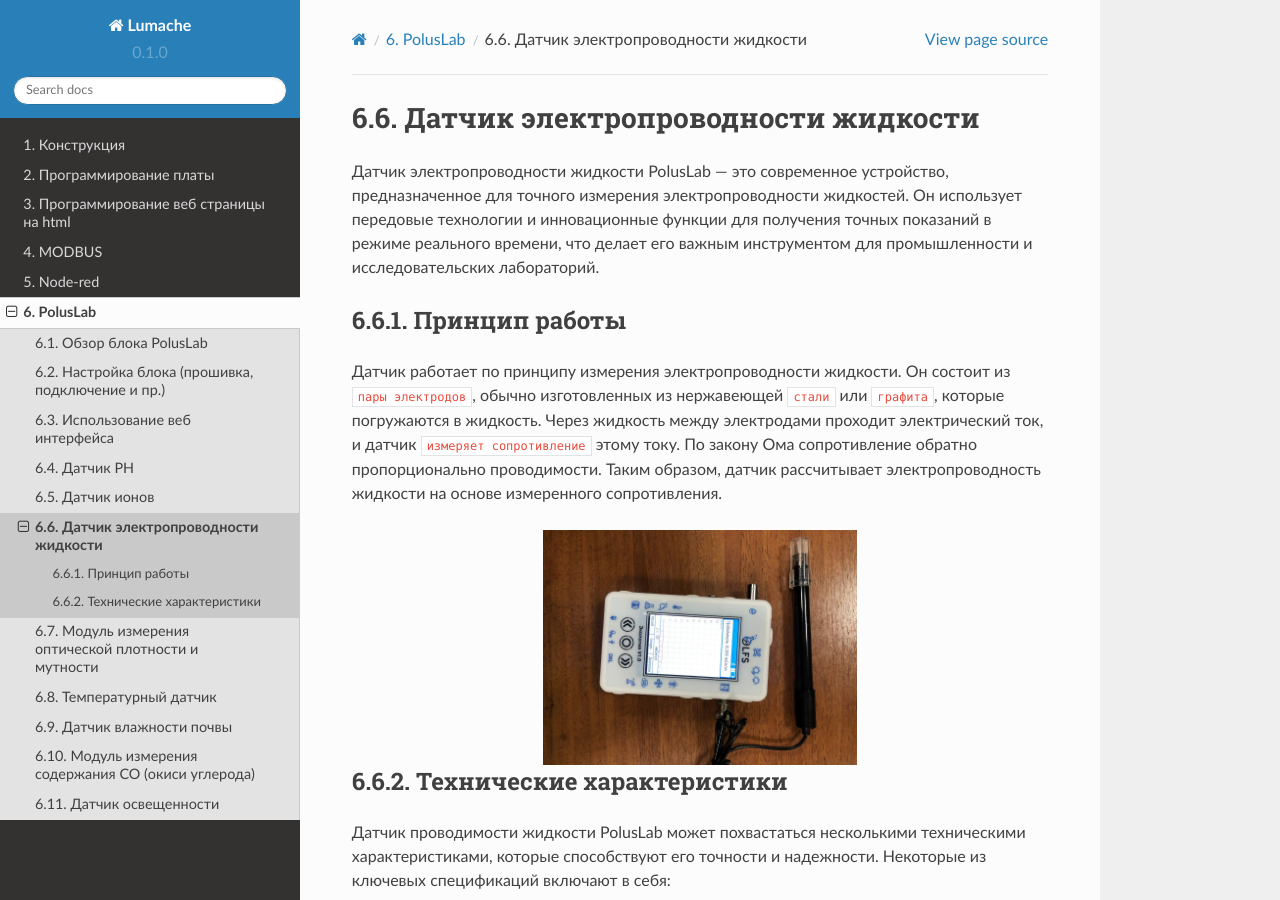
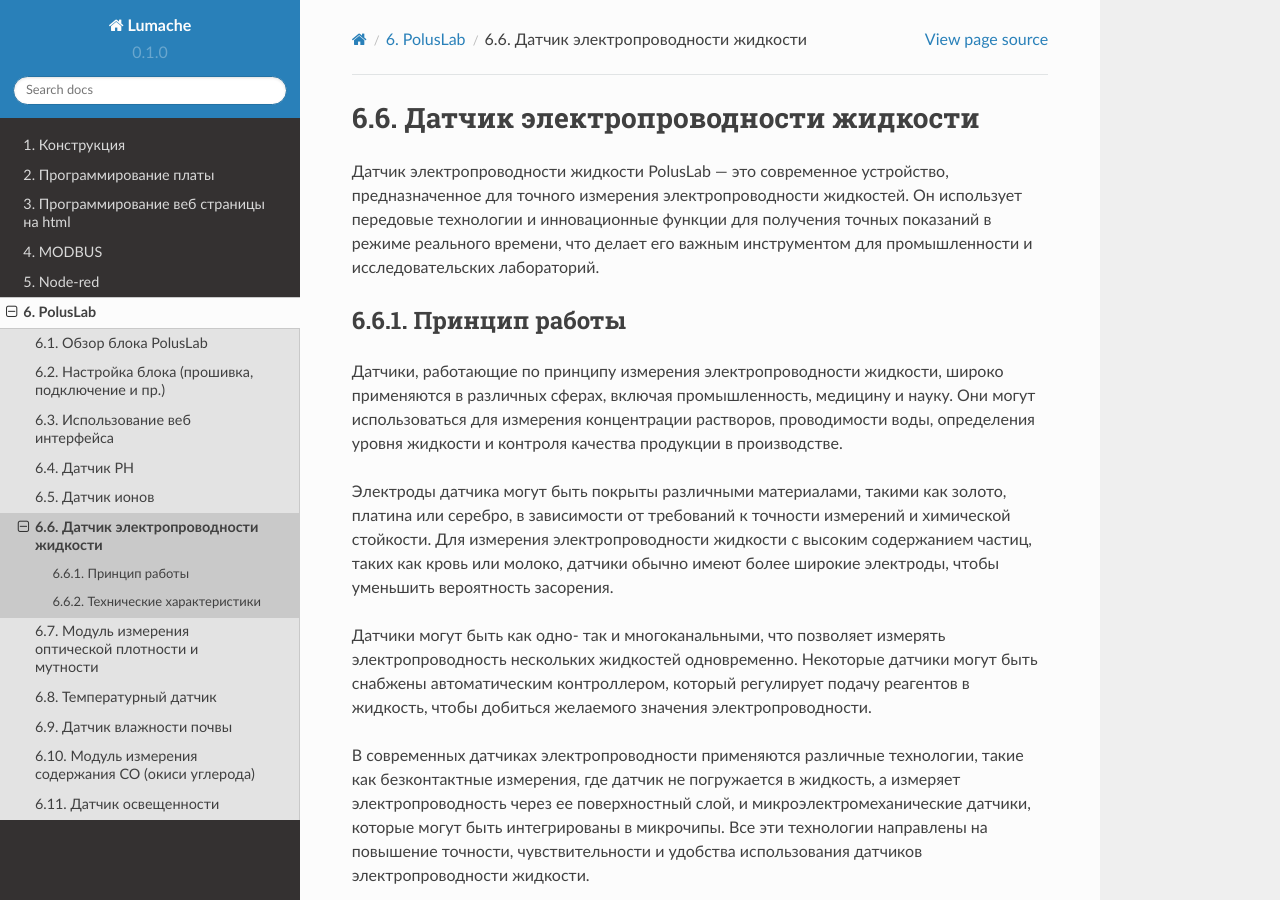
Before and after one commit to BBanwz/book_AL_GH, a Sphinx documentation site: the page built from docs/6PolusLab/6electricity.rst, in a window 1280 px wide and 900 px high. Built offline with Sphinx 7.4.7 and the Read the Docs theme 2.0.0, drawn with Linux system fonts in a browser that asks for light colours.

Commit message:
Update 6electricity.rst

```diff
--- a/docs/6PolusLab/6electricity.rst
+++ b/docs/6PolusLab/6electricity.rst
@@ -7,7 +7,13 @@
 Принцип работы
 ~~~~~~~~~~~~~~
 
-Датчик работает по принципу измерения электропроводности жидкости. Он состоит из ``пары электродов``, обычно изготовленных из нержавеющей ``стали`` или ``графита``, которые погружаются в жидкость. Через жидкость между электродами проходит электрический ток, и датчик ``измеряет сопротивление`` этому току. По закону Ома сопротивление обратно пропорционально проводимости. Таким образом, датчик рассчитывает электропроводность жидкости на основе измеренного сопротивления.
+Датчики, работающие по принципу измерения электропроводности жидкости, широко применяются в различных сферах, включая промышленность, медицину и науку. Они могут использоваться для измерения концентрации растворов, проводимости воды, определения уровня жидкости и контроля качества продукции в производстве.
+
+Электроды датчика могут быть покрыты различными материалами, такими как золото, платина или серебро, в зависимости от требований к точности измерений и химической стойкости. Для измерения электропроводности жидкости с высоким содержанием частиц, таких как кровь или молоко, датчики обычно имеют более широкие электроды, чтобы уменьшить вероятность засорения.
+
+Датчики могут быть как одно- так и многоканальными, что позволяет измерять электропроводность нескольких жидкостей одновременно. Некоторые датчики могут быть снабжены автоматическим контроллером, который регулирует подачу реагентов в жидкость, чтобы добиться желаемого значения электропроводности.
+
+В современных датчиках электропроводности применяются различные технологии, такие как безконтактные измерения, где датчик не погружается в жидкость, а измеряет электропроводность через ее поверхностный слой, и микроэлектромеханические датчики, которые могут быть интегрированы в микрочипы. Все эти технологии направлены на повышение точности, чувствительности и удобства использования датчиков электропроводности жидкости.
 
 .. figure:: images/16.png
        :width: 45%
```
